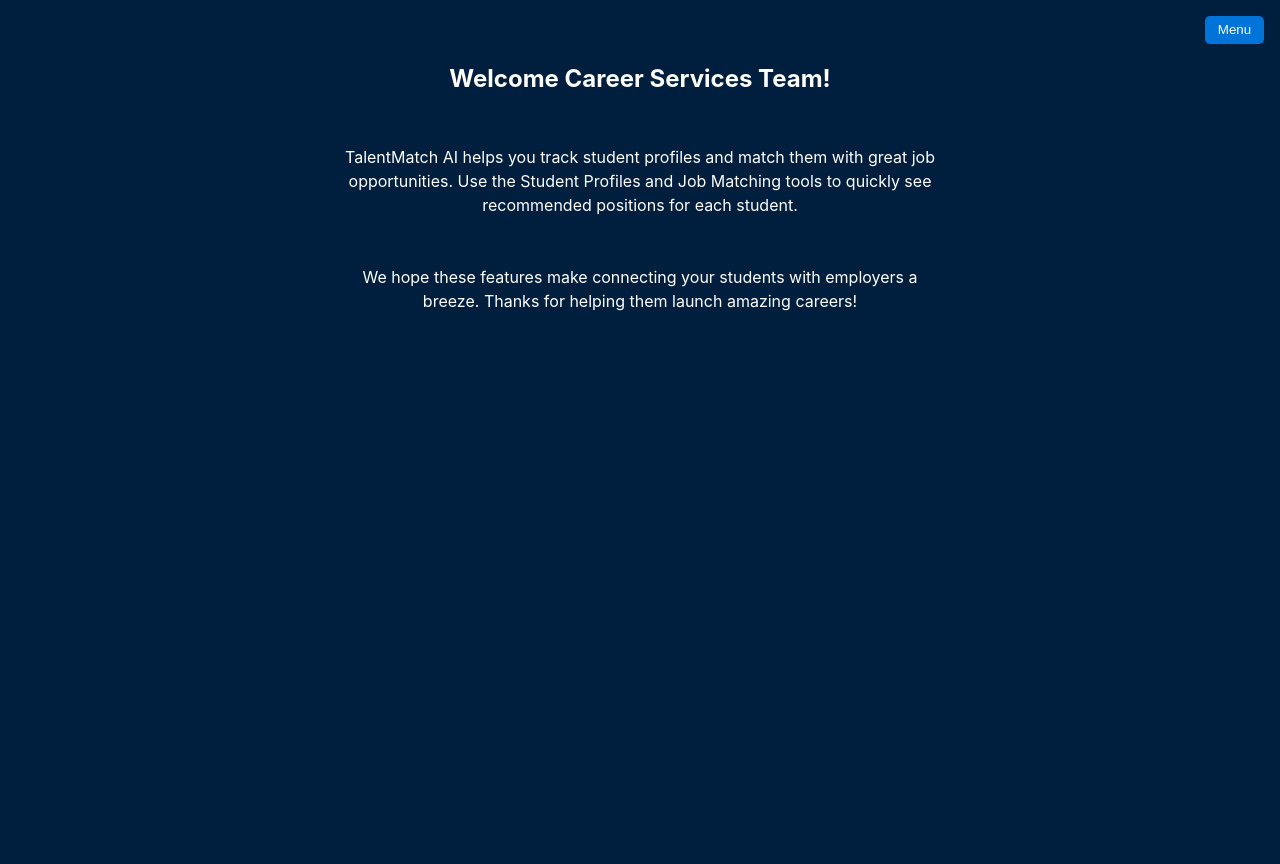
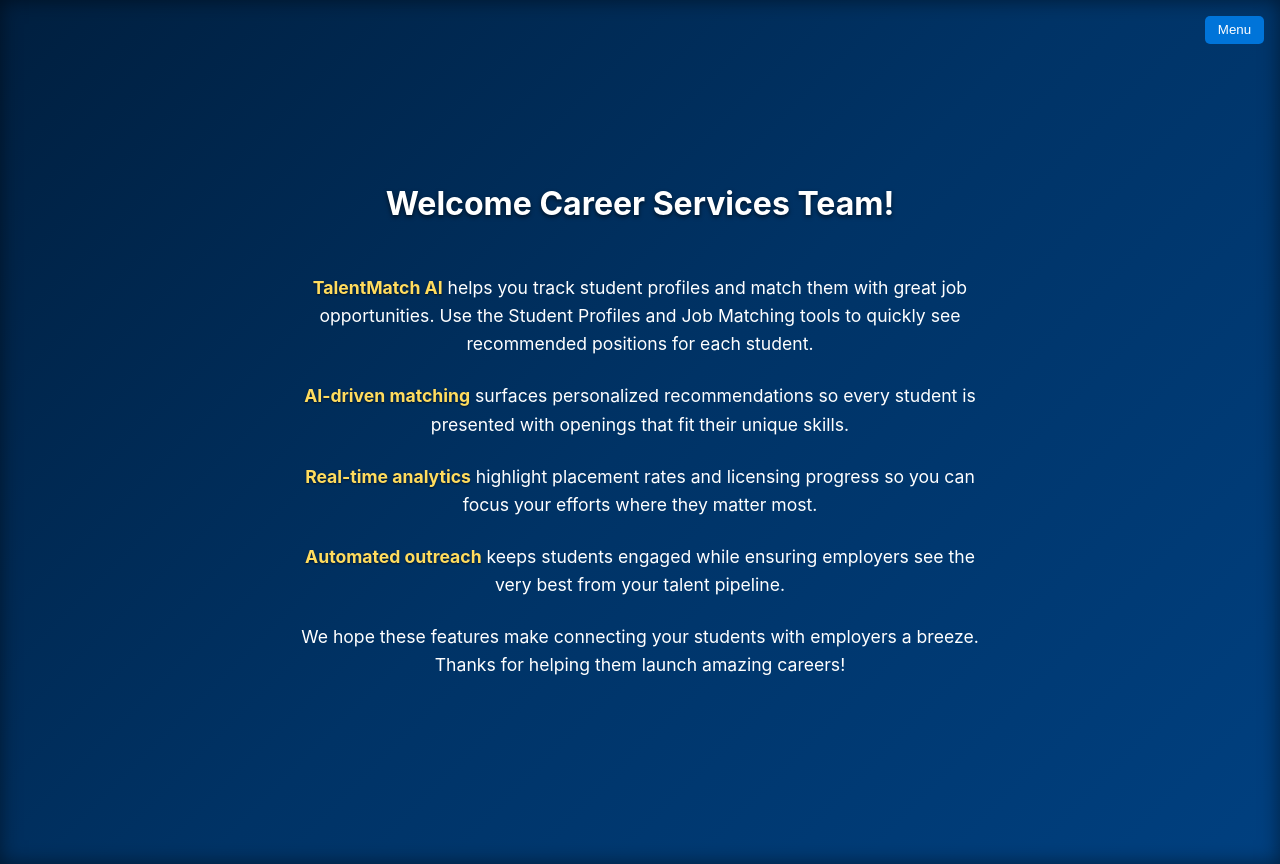
Before and after one commit to danny0ceanCA/airecruiting, a React (Create React App) app in the folder frontend/: page /career-info in a window 1280 px wide. Built offline with nearby package versions, Linux system fonts and the light colour scheme; sample sign-in values are in the browser's storage.

Commit message:
Expand career staff info text with bold highlights

```diff
--- a/frontend/src/CareerStaffInfo.css
+++ b/frontend/src/CareerStaffInfo.css
@@ -1,5 +1,5 @@
 .career-info-container {
-  background-color: #001f3f;
+  background: linear-gradient(135deg, #001f3f, #003366 50%, #004080);
   min-height: 100vh;
   color: white;
   padding: 2rem;
@@ -7,14 +7,103 @@
   display: flex;
   flex-direction: column;
   align-items: center;
-  gap: 1rem;
+  justify-content: center;
+  text-align: center;
+  gap: 1.5rem;
+  box-shadow: inset 0 0 20px rgba(0, 0, 0, 0.5);
 }
 
 .career-info-container h2 {
-  margin-top: 2rem;
+  margin-top: 0;
+  font-size: 2rem;
+  text-shadow: 0 2px 4px rgba(0, 0, 0, 0.6);
+  animation: fadeSlide 0.6s ease forwards;
 }
 
 .career-info-container p {
-  max-width: 600px;
-  line-height: 1.5;
+  max-width: 700px;
+  line-height: 1.6;
+  font-size: 1.1rem;
+  margin: 0 1rem;
+  animation: fadeSlide 0.6s ease forwards;
 }
+
+.career-info-container strong {
+  color: #ffdc5e;
+  font-weight: 700;
+  text-shadow: 0 1px 2px rgba(0, 0, 0, 0.6);
+}
+
+.career-info-container p:nth-of-type(1) {
+  animation-delay: 0.2s;
+}
+
+.career-info-container p:nth-of-type(2) {
+  animation-delay: 0.4s;
+}
+
+.career-info-container p:nth-of-type(3) {
+  animation-delay: 0.6s;
+}
+
+.career-info-container p:nth-of-type(4) {
+  animation-delay: 0.8s;
+}
+
+.career-info-container p:nth-of-type(5) {
+  animation-delay: 1s;
+}
+
+@keyframes fadeSlide {
+  from {
+    opacity: 0;
+    transform: translateY(10px);
+  }
+  to {
+    opacity: 1;
+    transform: translateY(0);
+  }
+}
+
+.admin-menu {
+  position: absolute;
+  top: 1rem;
+  right: 1rem;
+}
+
+.menu-button {
+  background-color: #0074d9;
+  color: white;
+  border: none;
+  padding: 0.4rem 0.8rem;
+  border-radius: 5px;
+  cursor: pointer;
+}
+
+.dropdown-menu {
+  position: absolute;
+  right: 0;
+  margin-top: 0.5rem;
+  background-color: #003366;
+  border-radius: 5px;
+  display: flex;
+  flex-direction: column;
+  min-width: 160px;
+  z-index: 10;
+}
+
+.dropdown-menu a,
+.dropdown-menu button {
+  color: white;
+  text-decoration: none;
+  padding: 0.5rem 1rem;
+  background: none;
+  border: none;
+  text-align: left;
+  cursor: pointer;
+}
+
+.dropdown-menu a:hover,
+.dropdown-menu button:hover {
+  background-color: #001f3f;
+}
--- a/frontend/src/CareerStaffInfo.js
+++ b/frontend/src/CareerStaffInfo.js
@@ -23,9 +23,22 @@ function CareerStaffInfo() {
       <AdminMenu />
       <h2>Welcome Career Services Team!</h2>
       <p>
-        TalentMatch AI helps you track student profiles and match them with great
-        job opportunities. Use the Student Profiles and Job Matching tools to
-        quickly see recommended positions for each student.
+        <strong>TalentMatch AI</strong> helps you track student profiles and match
+        them with great job opportunities. Use the Student Profiles and Job
+        Matching tools to quickly see recommended positions for each student.
+      </p>
+      <p>
+        <strong>AI-driven matching</strong> surfaces personalized recommendations
+        so every student is presented with openings that fit their unique
+        skills.
+      </p>
+      <p>
+        <strong>Real-time analytics</strong> highlight placement rates and
+        licensing progress so you can focus your efforts where they matter most.
+      </p>
+      <p>
+        <strong>Automated outreach</strong> keeps students engaged while ensuring
+        employers see the very best from your talent pipeline.
       </p>
       <p>
         We hope these features make connecting your students with employers a
```
